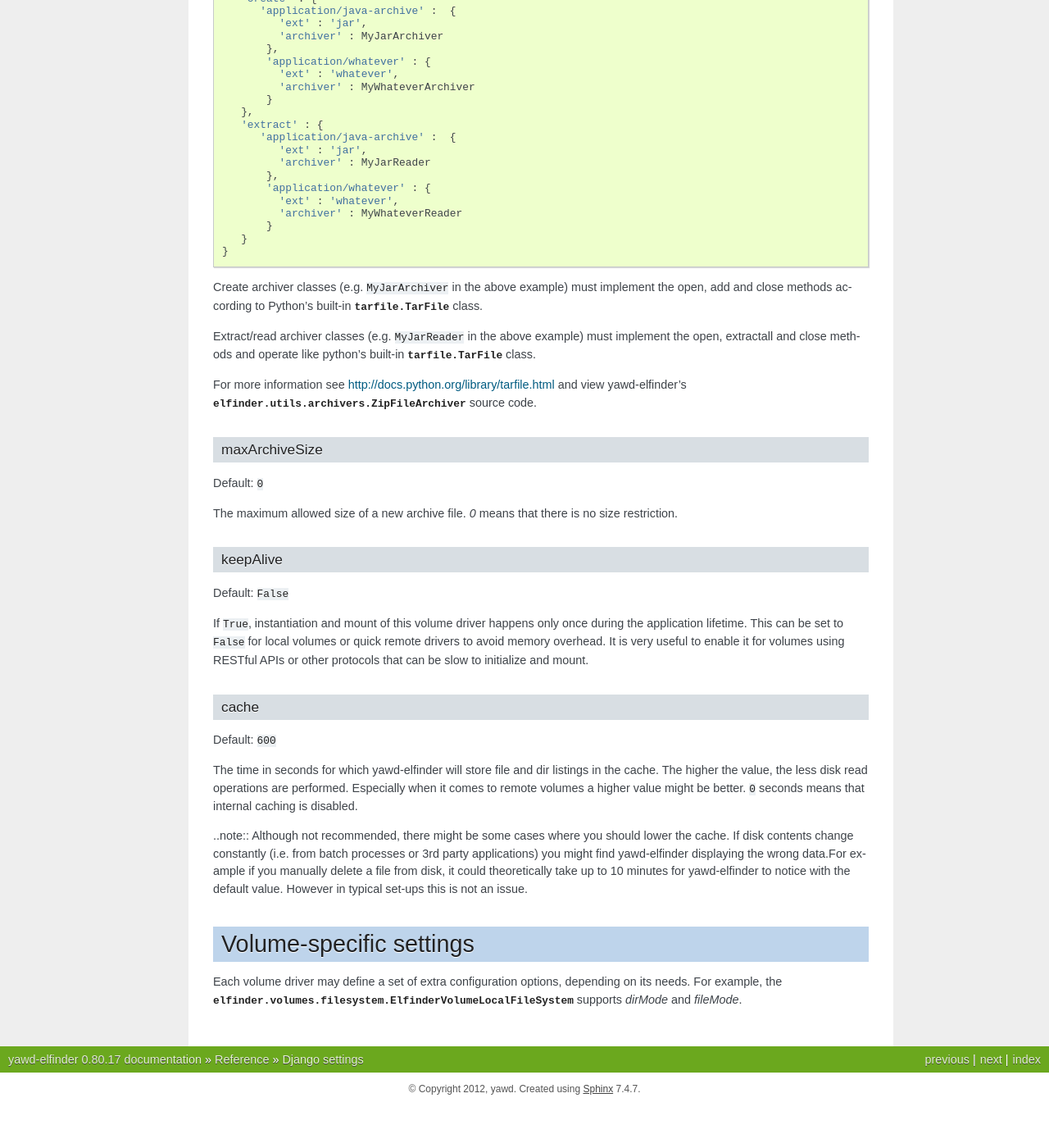
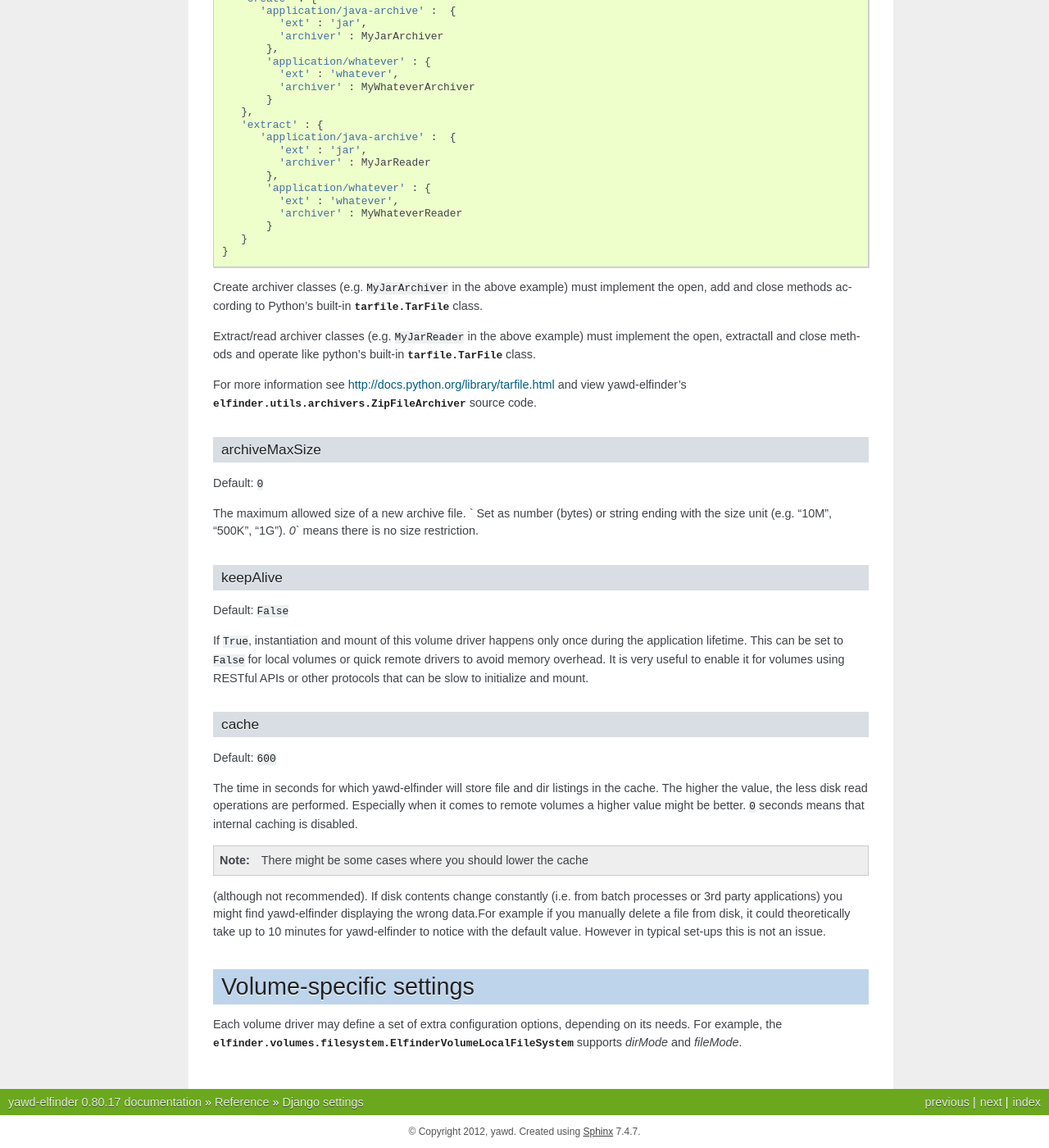
Before and after one commit to ppetrid/yawd-elfinder, a Sphinx documentation site: the page built from docs/ref/settings.rst, in a window 1280 px wide and 1400 px high, scrolled down 7404 px. Shown: the whole window at 82% size. Built offline with Sphinx 7.4.7, drawn with Linux system fonts in a browser that asks for light colours; before the commit the page ends 8752 px from its top, so only the background shows below that; some of the changed text lies outside the part shown.

Commit message:
archiveMaxSize fix closes #13

```diff
--- a/docs/ref/settings.rst
+++ b/docs/ref/settings.rst
@@ -332,7 +332,7 @@
 uploadMaxSize
 +++++++++++++
 
-Default: ``'0'``
+Default: ``0``
 
 The maximum upload file size. Set as number (bytes) or string ending
 with the size unit (e.g. "10M", "500K", "1G")
@@ -542,15 +542,16 @@
 For more information see `<http://docs.python.org/library/tarfile.html>`_ and
 view yawd-elfinder's :class:`elfinder.utils.archivers.ZipFileArchiver` source code.
 
-.. _setting-maxArchiveSize:
+.. _setting-archiveMaxSize:
 
-maxArchiveSize
+archiveMaxSize
 ++++++++++++++
 
 Default: ``0``
 
-The maximum allowed size of a new archive file. `0` means that there
-is no size restriction.
+The maximum allowed size of a new archive file. ` Set as number (bytes)
+or string ending with the size unit (e.g. "10M", "500K", "1G"). `0`` means
+there is no size restriction.
 
 .. _setting-keepAlive:
 
```
Also changed, not shown: other parts of docs/ref/settings.rst (+2 -2 lines), 2 other files.
